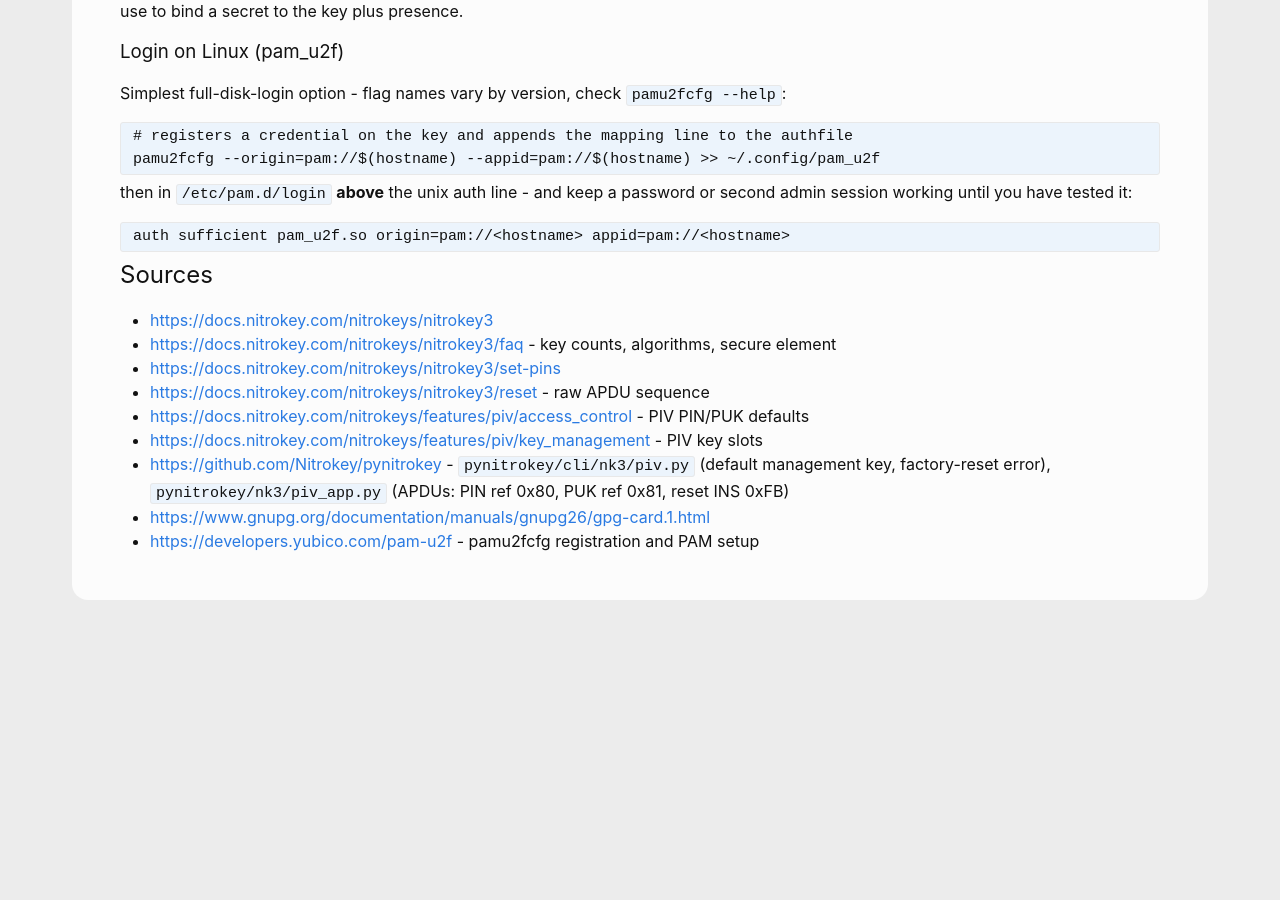
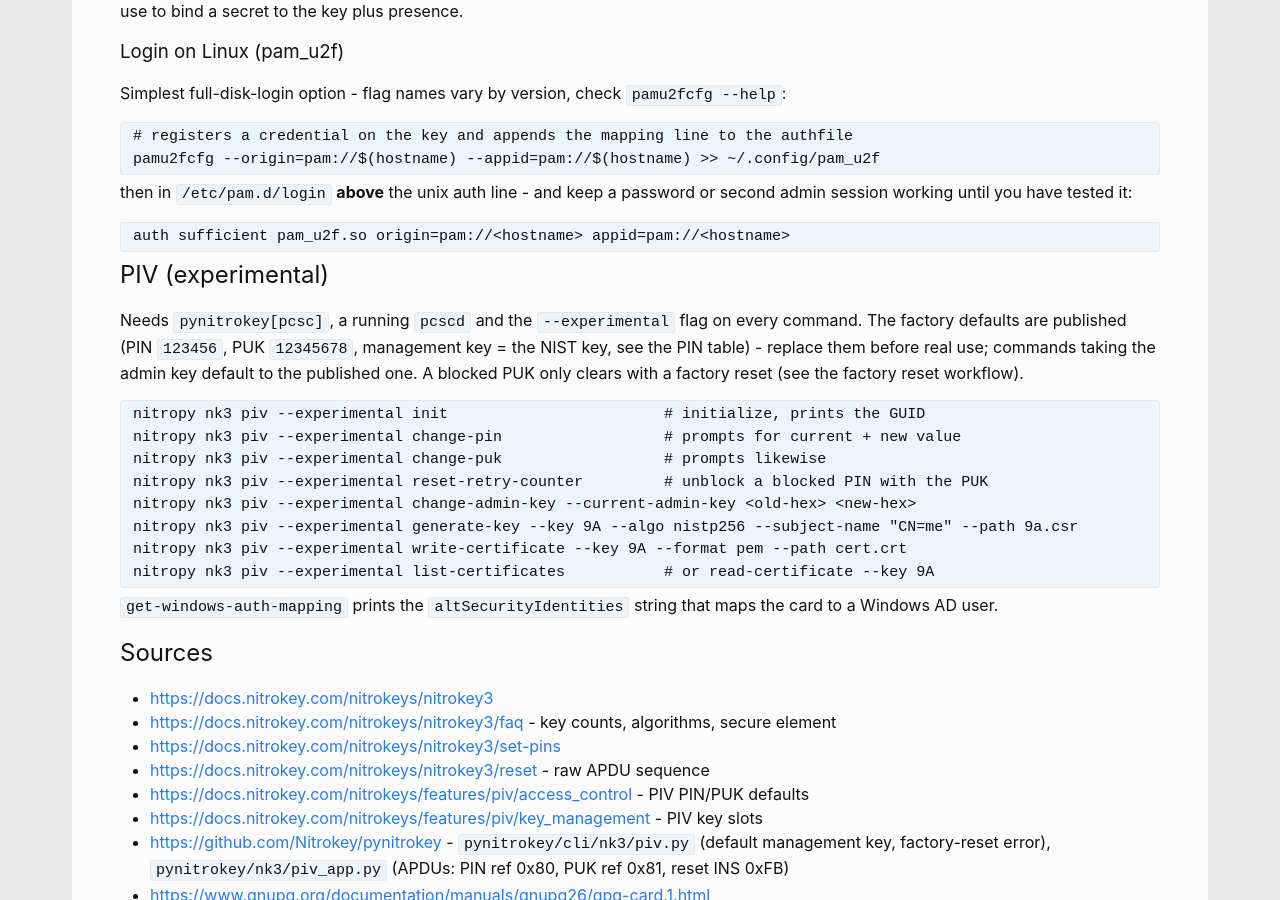
Before and after one commit to andreas-mausch/cheatsheets, a Jekyll site: the page built from _cheatsheets/nitrokey3.md, in a window 1280 px wide and 900 px high, scrolled down 11404 px. Built offline with Jekyll 4.4.1, drawn with Linux system fonts in a browser that asks for light colours; before the commit the page ends 12034 px from its top, so only the background shows below that.

Commit message:
nitrokey3: add short PIV workflow section to replace the deleted command block

````diff
--- a/_cheatsheets/nitrokey3.md
+++ b/_cheatsheets/nitrokey3.md
@@ -554,6 +554,29 @@
 auth sufficient pam_u2f.so origin=pam://<hostname> appid=pam://<hostname>
 ```
 
+## PIV (experimental)
+
+Needs `pynitrokey[pcsc]`, a running `pcscd` and the `--experimental` flag on
+every command. The factory defaults are published (PIN `123456`, PUK
+`12345678`, management key = the NIST key, see the PIN table) - replace them
+before real use; commands taking the admin key default to the published one.
+A blocked PUK only clears with a factory reset (see the factory reset
+workflow).
+
+```bash
+nitropy nk3 piv --experimental init                        # initialize, prints the GUID
+nitropy nk3 piv --experimental change-pin                  # prompts for current + new value
+nitropy nk3 piv --experimental change-puk                  # prompts likewise
+nitropy nk3 piv --experimental reset-retry-counter         # unblock a blocked PIN with the PUK
+nitropy nk3 piv --experimental change-admin-key --current-admin-key <old-hex> <new-hex>
+nitropy nk3 piv --experimental generate-key --key 9A --algo nistp256 --subject-name "CN=me" --path 9a.csr
+nitropy nk3 piv --experimental write-certificate --key 9A --format pem --path cert.crt
+nitropy nk3 piv --experimental list-certificates           # or read-certificate --key 9A
+```
+
+`get-windows-auth-mapping` prints the `altSecurityIdentities` string that maps
+the card to a Windows AD user.
+
 ## Sources
 
 - <https://docs.nitrokey.com/nitrokeys/nitrokey3>
````
